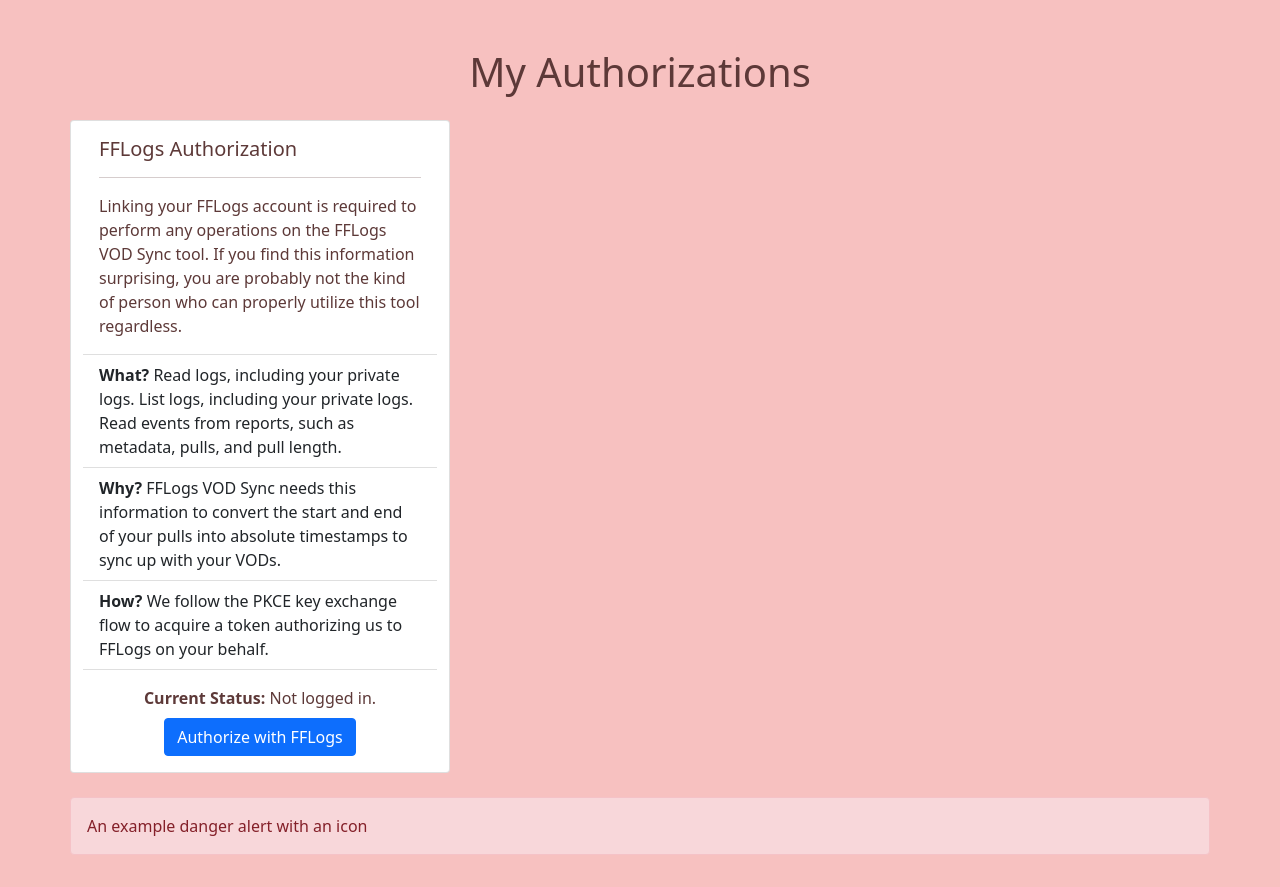
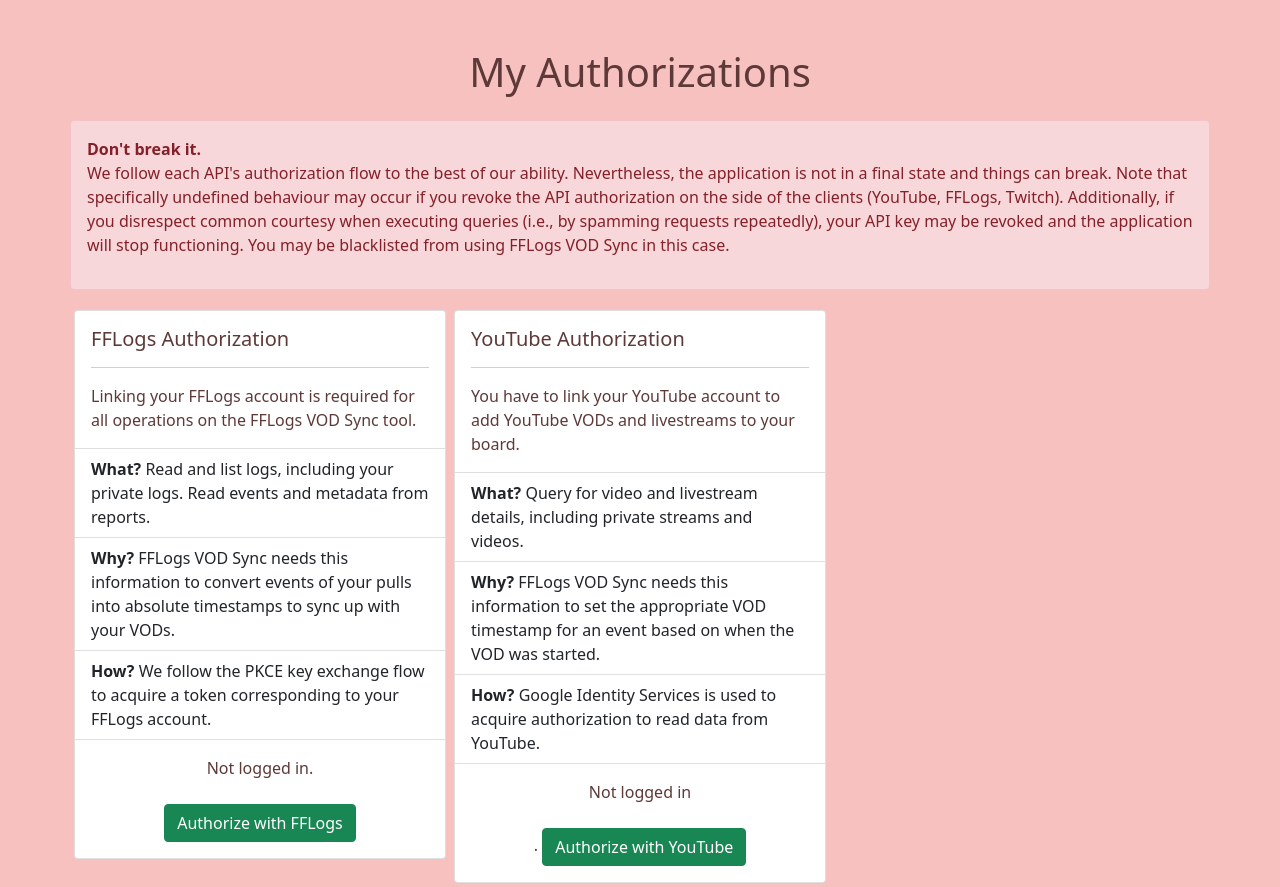
Before and after one commit to VanillaDevelop/TwitchVodSync, a Flask app: template templates/home.html in a window 1280 px wide. Shown: the part 56-943 px from the top of the page. Before the commit the page ends 910 px from the top, so only its background shows below. Run offline with Flask 2, Linux system fonts and the light colour scheme; the template is opened without the code that fills it: most values are stand-ins (such as "Sample title", 1, 10 or a date in 2020); parts of the project's set-up code (start-up, migrations or seed data) failed here and were passed over.

Commit message:
Add YouTube Auth Flow

```diff
--- a/app.py
+++ b/app.py
@@ -13,6 +13,7 @@
 import FFLogs.DateUtil as DateUtil
 from DocStore import MongoDB
 from views.fflogs import fflogs_routes
+from views.youtube import youtube_routes
 
 load_dotenv()
 app = Flask(__name__)
@@ -25,7 +26,11 @@
 Session(app)
 
 app.register_blueprint(fflogs_routes)
+app.register_blueprint(youtube_routes)
 
+
+# !!!ONLY FOR TESTING!!! ALLOWS OAUTH VIA HTTP
+os.environ['OAUTHLIB_INSECURE_TRANSPORT'] = '1'
 
 @app.route('/')
 @cross_origin(supports_credentials=True, origins="*")
--- a/templates/home.html
+++ b/templates/home.html
@@ -7,44 +7,80 @@
 {% block content %}
 <div class="container mt-5">
     <h1 class="text-center mb-4">My Authorizations</h1>
+    <div class="row mt-4">
+        <div class="alert alert-danger">
+            <strong>Don't break it.</strong>
+            <p>We follow each API's authorization flow to the best of our ability. Nevertheless, the application is not
+            in a final state and things can break. Note that specifically undefined behaviour may occur if you revoke
+            the API authorization on the side of the clients (YouTube, FFLogs, Twitch). Additionally, if you disrespect
+            common courtesy when executing queries (i.e., by spamming requests repeatedly), your API key may be revoked
+            and the application will stop functioning. You may be blacklisted from using FFLogs VOD Sync in this case.</p>
+        </div>
+    </div>
     <div class="row">
-        <div class="card col-md-4">
+        <div class="col-xl-4 p-1">
+            <div class="card">
                 <div class="card-body">
                 <h5 class="card-title">FFLogs Authorization</h5>
                 <hr />
-            <p class="card-text">Linking your FFLogs account is required to perform any operations on the FFLogs VOD
-            Sync tool. If you find this information surprising, you are probably not the kind of person who can
-            properly utilize this tool regardless.</p>
+                <p class="card-text">Linking your FFLogs account is required for all operations on the FFLogs VOD
+                Sync tool.</p>
                 </div>
                 <ul class="list-group list-group-flush">
-            <li class="list-group-item"><strong>What?</strong> Read logs, including your private logs. List logs,
-            including your private logs. Read events from reports, such as metadata, pulls, and pull length.</li>
-                <li class="list-group-item"><strong>Why?</strong> FFLogs VOD Sync needs this information to convert the
-                    start and end of your pulls into absolute timestamps to sync up with your VODs.
+                <li class="list-group-item"><strong>What?</strong> Read and list logs, including your private logs. Read
+                    events and metadata from reports.</li>
+                    <li class="list-group-item"><strong>Why?</strong> FFLogs VOD Sync needs this information to convert
+                        events of your pulls into absolute timestamps to sync up with your VODs.
                 </li>
                     <li class="list-group-item"><strong>How?</strong> We follow the PKCE key exchange flow to acquire a
-                token authorizing us to FFLogs on your behalf.</li>
+                    token corresponding to your FFLogs account.</li>
                 </ul>
                 <div class="card-body text-center">
-                <strong>Current Status: </strong>
                     {% if "fflogs" in auths %}
-                    <span>Logged in FFLogs as <strong>{{ auths["fflogs"]["username"] }}</strong></span>.
+                        <p>Logged in: <strong>{{ auths["fflogs"]["username"] }}</strong>.</p>
                         <form class="mt-2 d-inline-block" action="/auth/fflogs/signout" method="POST">
-                        <button class="btn btn-primary">Unlink this account.</button>
+                            <button class="btn btn-danger">Unlink this account.</button>
                         </form>
                     {% else %}
-                    <span>Not logged in</span>.
+                        <p>Not logged in.</p>
                         <form class="mt-2 d-inline-block" action="/auth/fflogs/challenge" method="POST">
-                        <button class="btn btn-primary">Authorize with FFLogs</button>
+                            <button class="btn btn-success">Authorize with FFLogs</button>
                         </form>
                     {% endif %}
                 </div>
             </div>
         </div>
-    <div class="row mt-4">
-        <div class="alert alert-danger">
-            <strong></strong>
-            An example danger alert with an icon
+        <div class="col-xl-4 p-1">
+            <div class="card">
+                <div class="card-body">
+                <h5 class="card-title">YouTube Authorization</h5>
+                <hr />
+                <p class="card-text">You have to link your YouTube account to add YouTube VODs and livestreams to your
+                board.</p>
+                </div>
+                <ul class="list-group list-group-flush">
+                <li class="list-group-item"><strong>What?</strong> Query for video and livestream details,
+                    including private streams and videos. </li>
+                    <li class="list-group-item"><strong>Why?</strong> FFLogs VOD Sync needs this information to
+                        set the appropriate VOD timestamp for an event based on when the VOD was started.
+                </li>
+                    <li class="list-group-item"><strong>How?</strong> Google Identity Services is used to acquire
+                    authorization to read data from YouTube.</li>
+                </ul>
+                <div class="card-body text-center">
+                    {% if "youtube" in auths %}
+                        <p>Logged in: <strong>{{ auths["youtube"]["username"] }}</strong>.</p>
+                        <form class="mt-2 d-inline-block" action="/auth/youtube/signout" method="POST">
+                            <button class="btn btn-danger">Unlink this account.</button>
+                        </form>
+                    {% else %}
+                        <p>Not logged in</p>.
+                        <form class="mt-2 d-inline-block" action="/auth/youtube/flow" method="POST">
+                            <button class="btn btn-success">Authorize with YouTube</button>
+                        </form>
+                    {% endif %}
+                </div>
+            </div>
         </div>
     </div>
 </div>
--- a/views/fflogs.py
+++ b/views/fflogs.py
@@ -34,6 +34,9 @@
 
 @fflogs_routes.route('/auth/fflogs/verify')
 def auth_verify():
+    if "user" not in session:
+        return redirect(host_url + url_for("index"))
+
     # compare state
     if session['fflogs_state'] == request.args.get('state'):
         # request token with verifier and provided auth code
```
Also changed, not shown: views/youtube.py (added, +63 -0 lines), 1 other file. Lines whose indentation alone changed are shown as unchanged.
